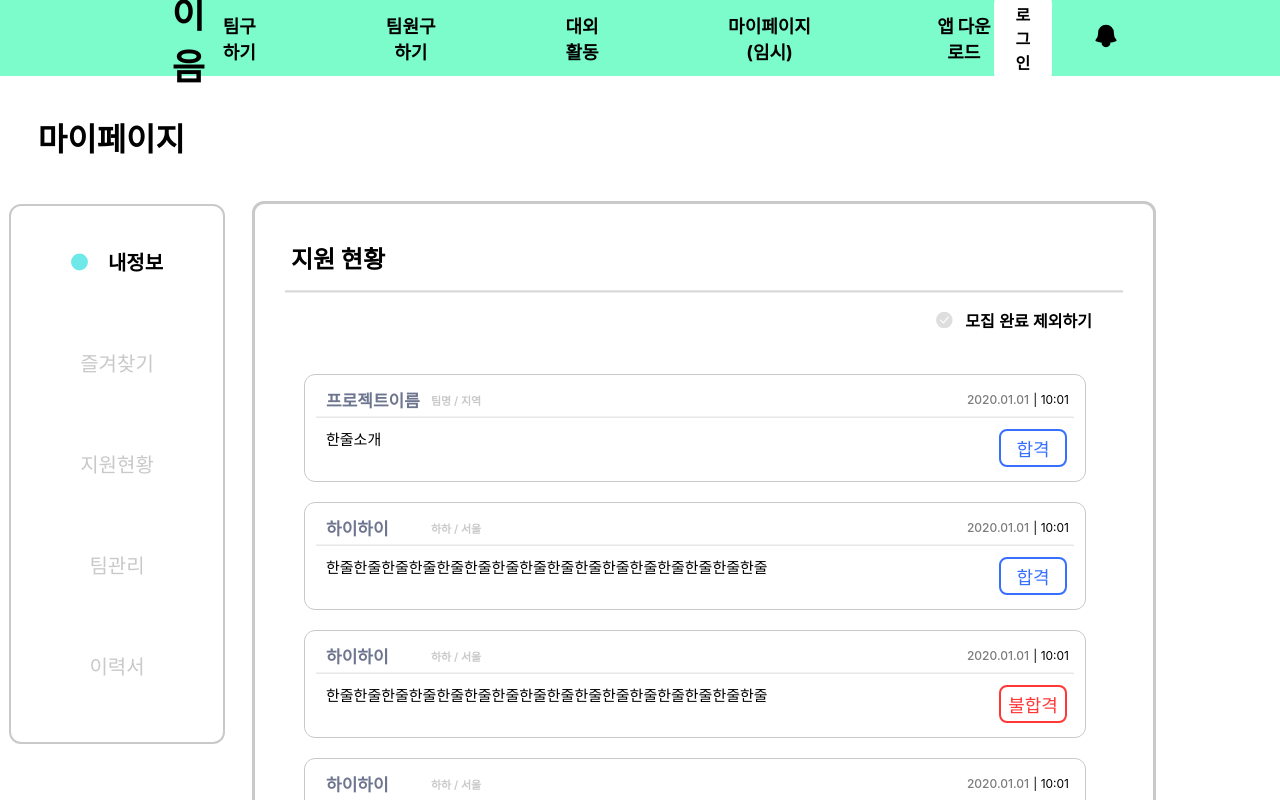
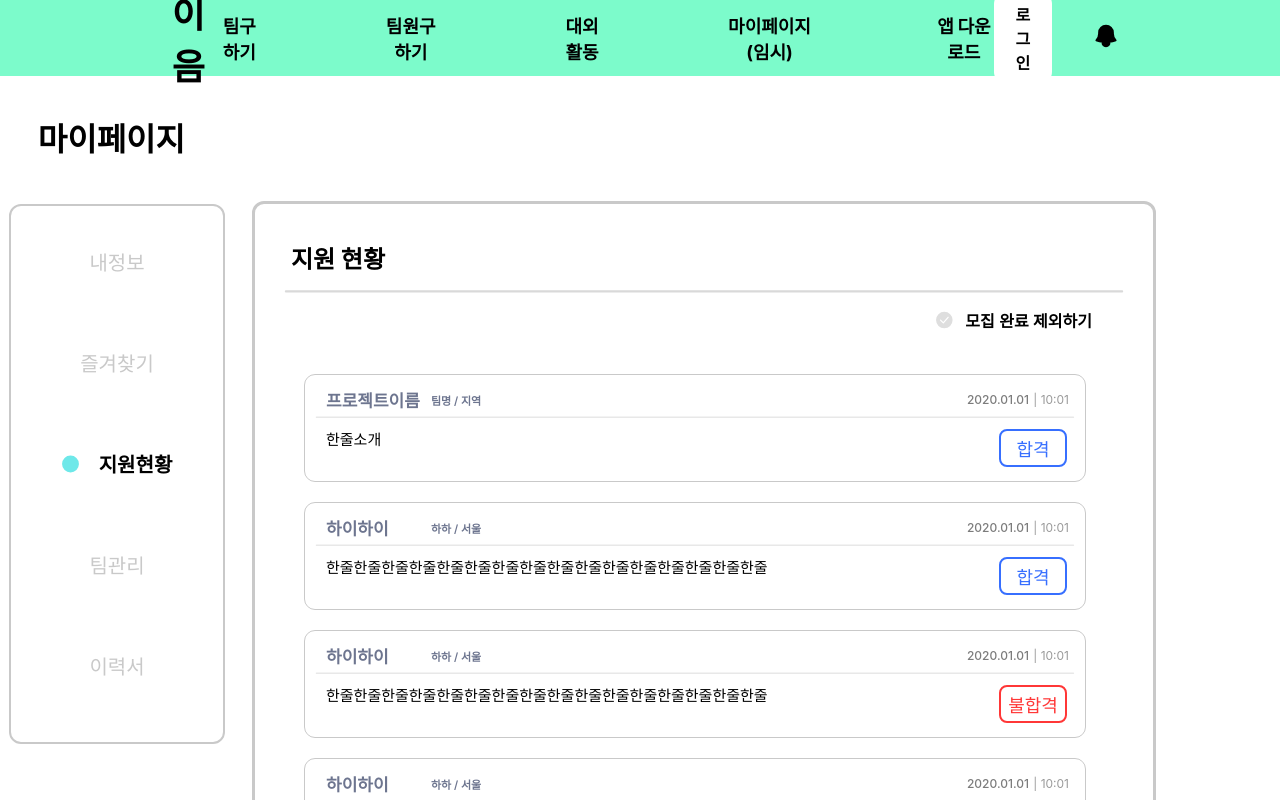
Before and after one commit to Alpha-e-Um/Frontend, a React (Create React App) app: page /mypage/support in a window 1280 px wide. Shown: the top 800 px of the page. Built offline with nearby package versions, Linux system fonts and the light colour scheme.

Commit message:
featuree. 사이드바 추가수정

```diff
--- a/src/components/MyFavorites/myFavorites.js
+++ b/src/components/MyFavorites/myFavorites.js
@@ -1,12 +1,11 @@
 import { SelectButton, NotSelectButton, CardContainter } from "./styles";
-
-import MyFavoriteCard from "../MyPageCard/MyFavoriteCard/myFavoriteCard";
-import MyTeamTestData from "../../api/myTeamTestData";
-
-import teamTestData from "../../api/teamTestData";
 
 import { useState } from "react";
 import TeamCard from "../Card/teamCard";
+import MemberCard from "../Card/memberCard";
+
+import teamTestData from "../../api/teamTestData";
+import memberTestData from "../../api/memberTestData";
 
 const MyFavorites = (props) => {
   const [isToggle, setIsToggle] = useState(false);
@@ -38,7 +37,7 @@ const MyFavorites = (props) => {
 
           <CardContainter>
             {teamTestData.map((item) => (
-              <TeamCard data={{ item }} />
+              <TeamCard data={item} />
             ))}
           </CardContainter>
         </>
@@ -56,6 +55,12 @@ const MyFavorites = (props) => {
           >
             팀원
           </SelectButton>
+
+          <CardContainter>
+            {memberTestData.map((item) => (
+              <MemberCard data={item} />
+            ))}
+          </CardContainter>
         </>
       )}
     </>
--- a/src/components/MyPageCard/MySupportCard/mySupportCard.js
+++ b/src/components/MyPageCard/MySupportCard/mySupportCard.js
@@ -12,7 +12,6 @@ import {
 import { ReactComponent as CenterLine } from "../../../assets/myPage/SupportCenterLine.svg";
 
 const MySupportCard = ({ data }) => {
-  console.log(data.projectName);
   return (
     <Containter>
       <ProjectName>{data.projectName}</ProjectName>
--- a/src/components/MyPageCard/MySupportCard/styles.js
+++ b/src/components/MyPageCard/MySupportCard/styles.js
@@ -24,7 +24,7 @@ export const TeamAndRegion = styled.label`
   top: 17px;
   font-size: 11px;
   font-weight: 600;
-  color: #c9c9c9;
+  color: #6d758f;
 `;
 
 export const DateLabel = styled.label`
@@ -42,7 +42,7 @@ export const TimeLabel = styled.label`
   top: 17px;
   font-size: 12px;
   font-weight: 400;
-  font-color: #7c7c7c;
+  color: #9a9a9a;
 `;
 
 export const Introduction = styled.label`
--- a/src/components/MyPageSideBar/myPageSideBar.js
+++ b/src/components/MyPageSideBar/myPageSideBar.js
@@ -1,38 +1,37 @@
-import { useState } from "react";
-import { useNavigate } from "react-router-dom";
+import { useEffect, useMemo, useState } from "react";
+import { useNavigate, useLocation } from "react-router-dom";
 import { ReactComponent as CheckCircle } from "../../assets/myPage/MyPageSidebarCircle.svg";
 import { Container, SelectPage, NotSelectPage } from "./styles";
 
 const MyPageSideBar = ({ setIsCreateTeam }) => {
   const navigate = useNavigate();
+  const location = useLocation();
   const [curPage, setCurPage] = useState(0);
 
-  var pageTitles = ["내정보", "즐겨찾기", "지원현황", "팀관리", "이력서"];
+  const pageTitles = ["내정보", "즐겨찾기", "지원현황", "팀관리", "이력서"];
+  const pagePaths = useMemo(
+    () => [
+      "/mypage",
+      "/mypage/favorites",
+      "/mypage/support",
+      "/mypage/team",
+      "/mypage/resume",
+    ],
+    [],
+  );
 
   const sideButtonClick = (index) => {
     setIsCreateTeam(false);
-    switch (index) {
-      case 0:
-        navigate("/mypage");
-        break;
-      case 1:
-        navigate("/mypage/favorites");
-        break;
-      case 2:
-        navigate("/mypage/support");
-        break;
-      case 3:
-        navigate("/mypage/team");
-        break;
-      case 4:
-        navigate("/mypage/resume");
-        break;
-      default:
-        break;
-    }
-
+    navigate(pagePaths[index]);
     setCurPage(index);
   };
+
+  useEffect(() => {
+    const currentPageIndex = pagePaths.findIndex(
+      (path) => path === location.pathname,
+    );
+    setCurPage(currentPageIndex >= 0 ? currentPageIndex : 0);
+  }, [location.pathname, pagePaths]);
 
   return (
     <Container>
```
